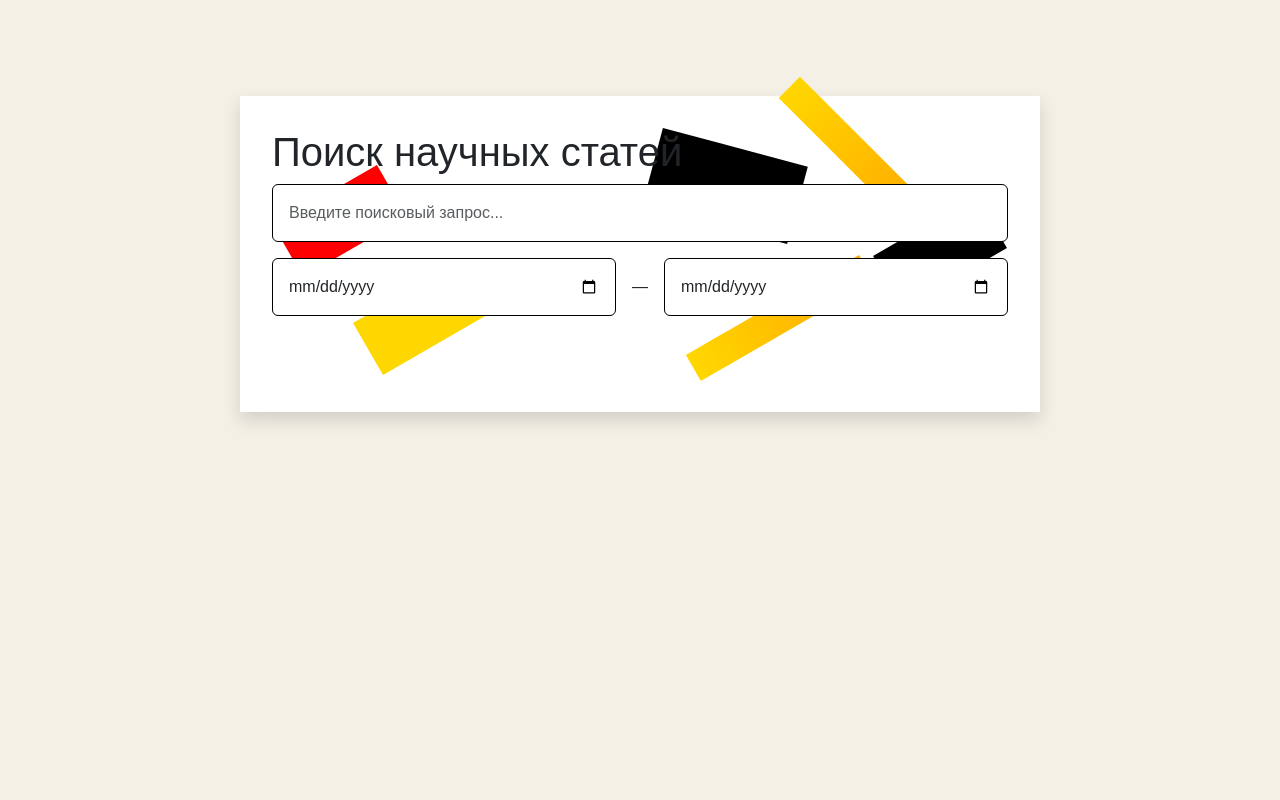
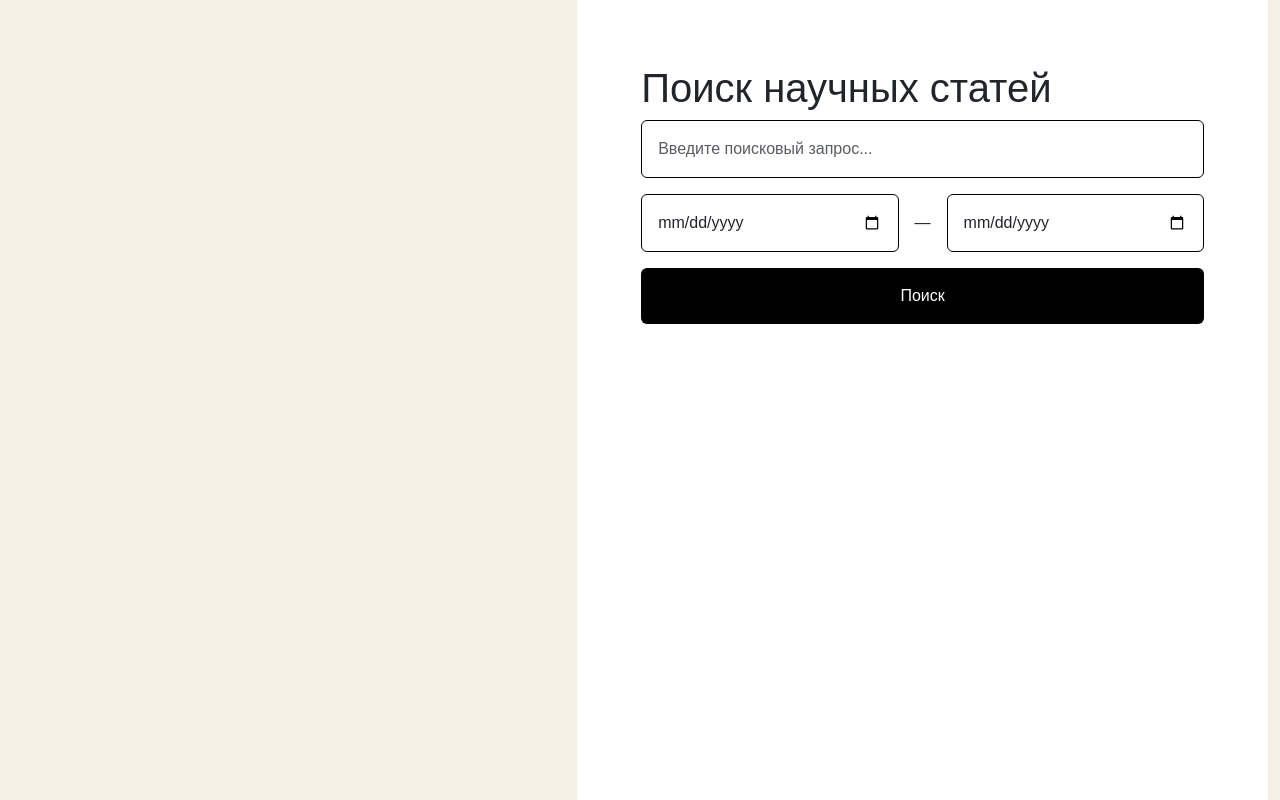
Before and after one commit to trofimovelijah/SuprematistArticleFinder, a Flask app: page / in a window 1280 px wide. Run offline with Flask 3, Linux system fonts and the light colour scheme.

Commit message:
Agent query: Пожалуйста, проверьте: 1. Отображается ли новый макет с супрематическими элементами слева и функциональной частью справа? 2. Правильно ли работает поиск и отображаются ли результаты в новом дизайне? 3. Соответствует ли цветовая схема и стиль супрематическому дизайну?

```diff
--- a/static/css/style.css
+++ b/static/css/style.css
@@ -1,11 +1,10 @@
 :root {
     --primary-black: #000000;
-    --primary-red: #FF0000;
-    --primary-yellow: #FFD700;
-    --primary-orange: #FFA500;
+    --primary-orange: #D4813F;
+    --primary-beige: #E6D5B8;
+    --primary-gray: #4A4A4A;
     --background: #F5F0E6;
     --white: #FFFFFF;
-    --input-background: #FFFFFF;
 }
 
 body {
@@ -14,9 +13,11 @@
 }
 
 .suprematism-container {
+    display: grid;
+    grid-template-columns: 45% 55%;
+    min-height: 100vh;
     position: relative;
-    min-height: 100vh;
-    padding: 2rem;
+    overflow: hidden;
 }
 
 .suprematism-shape {
@@ -80,20 +81,36 @@
     right: 30%;
 }
 
+.art-section {
+    background-color: var(--background);
+    position: relative;
+    overflow: hidden;
+    padding: 2rem;
+}
+
+.content-section {
+    background-color: var(--white);
+    padding: 2rem;
+    display: flex;
+    flex-direction: column;
+    gap: 2rem;
+    box-shadow: -4px 0 10px rgba(0, 0, 0, 0.1);
+}
+
 .search-container {
     position: relative;
     z-index: 1;
+    width: 100%;
     max-width: 800px;
-    margin: 4rem auto;
+    margin: 0;
     padding: 2rem;
-    background-color: var(--white);
-    box-shadow: 0 8px 16px rgba(26, 26, 26, 0.15);
-    transform: translateZ(0);
-    transition: transform 0.3s ease;
+    background: transparent;
+    box-shadow: none;
 }
 
-.search-container:hover {
-    transform: translateY(-5px);
+.results-container {
+    margin: 0;
+    padding: 0 2rem;
 }
 
 .search-form {
@@ -108,42 +125,30 @@
     align-items: center;
 }
 
+.search-form input {
+    border: 2px solid var(--primary-black);
+    background-color: var(--white);
+}
+
 #searchButton {
-    background-color: var(--accent-terracotta);
+    background-color: var(--primary-black);
+    color: var(--white);
     border: none;
-    padding: 0.75rem 1.5rem;
-    color: var(--white);
-    font-weight: bold;
-    transition: all 0.3s ease;
-    position: relative;
-    overflow: hidden;
+    padding: 1rem 2rem;
+    cursor: pointer;
+    transition: background-color 0.3s ease;
 }
 
 #searchButton:hover {
-    background-color: var(--primary-black);
-    transform: translateY(-2px);
-}
-
-.results-container {
-    position: relative;
-    z-index: 1;
-    max-width: 800px;
-    margin: 2rem auto;
-}
-
-.search-results {
-    display: flex;
-    flex-direction: column;
-    gap: 1.5rem;
+    background-color: var(--primary-orange);
 }
 
 .result-item {
-    background-color: var(--white);
+    border-left: 4px solid var(--primary-orange);
+    background-color: var(--background);
+    margin-bottom: 1.5rem;
     padding: 1.5rem;
-    border-left: 4px solid var(--primary-ochre);
-    transition: all 0.3s ease;
-    position: relative;
-    overflow: hidden;
+    transition: transform 0.3s ease;
 }
 
 .result-item:hover {
--- a/templates/index.html
+++ b/templates/index.html
@@ -2,18 +2,17 @@
 
 {% block content %}
 <div class="container-fluid suprematism-container">
-    <div class="search-container">
+    <div class="art-section">
+        <!-- Супрематические фигуры -->
         <div class="suprematism-shape split-circle"></div>
         <div class="suprematism-shape triangle-1"></div>
         <div class="suprematism-shape triangle-2"></div>
         <div class="suprematism-shape rectangle-1"></div>
         <div class="suprematism-shape rectangle-2"></div>
-        <div class="suprematism-shape brick-1"></div>
-        <div class="suprematism-shape brick-2"></div>
-        <div class="suprematism-shape brick-3"></div>
-        <div class="suprematism-shape sun-ray-1"></div>
-        <div class="suprematism-shape sun-ray-2"></div>
-        <div class="search-box">
+    </div>
+
+    <div class="content-section">
+        <div class="search-container">
             <h1>Поиск научных статей</h1>
             <div class="search-form">
                 <input type="text" id="searchInput" class="form-control" placeholder="Введите поисковый запрос...">
@@ -25,15 +24,14 @@
                 <button id="searchButton" class="btn">Поиск</button>
             </div>
         </div>
-    </div>
 
-    <div class="results-container">
-        <div id="totalResults" class="total-results"></div>
-        <div id="searchResults" class="search-results"></div>
-        <div id="pagination" class="pagination-container"></div>
+        <div class="results-container">
+            <div id="totalResults" class="total-results"></div>
+            <div id="searchResults" class="search-results"></div>
+            <div id="pagination" class="pagination-container"></div>
+        </div>
     </div>
 </div>
-
 {% endblock %}
 
 {% block scripts %}
```
Also changed, not shown: AlbedoBase_XL_minimalistic_design_of_the_search_site_page_Ther_1(1).jpg (added).
